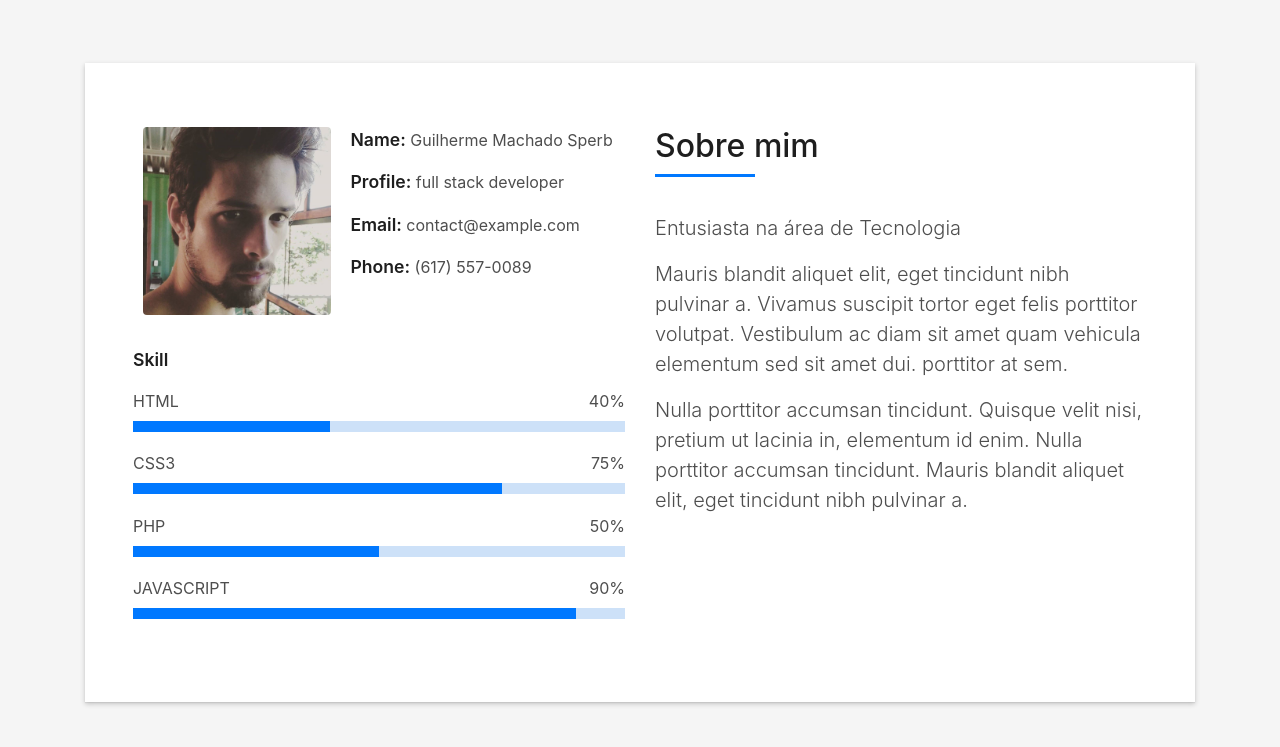
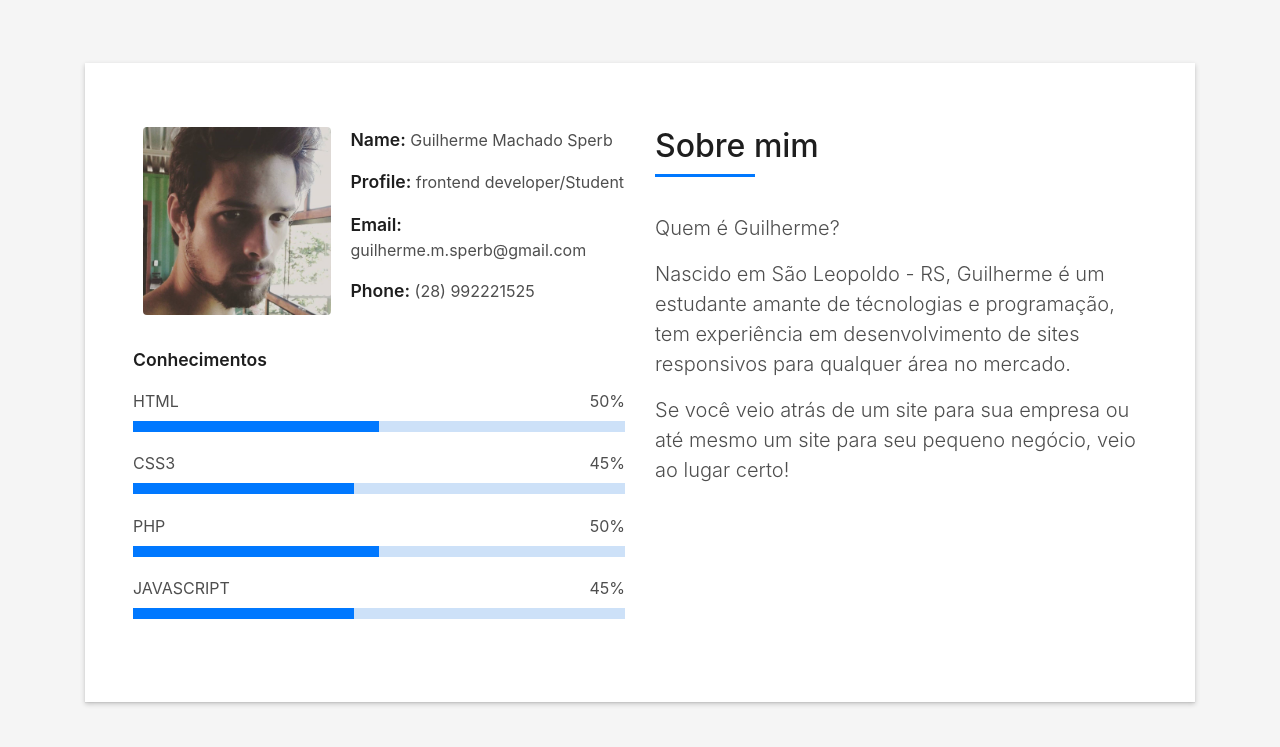
Before and after one commit to NoRecess/meu-site, a plain HTML site: page index.html in a window 1280 px wide. Shown: the part 801-1548 px from the top of the page. Drawn offline with Linux system fonts and the light colour scheme; files whose address does not match are found by name.

Commit message:
alterações no texto
Alterado texto.

```diff
--- a/index.html
+++ b/index.html
@@ -75,8 +75,8 @@
       <div class="table-cell">
         <div class="container">
           <!--<p class="display-6 color-d">Hello, world!</p>-->
-          <h1 class="intro-title mb-4">I am Morgan Freeman</h1>
-          <p class="intro-subtitle"><span class="text-slider-items">CEO DevFolio,Web Developer,Web Designer,Frontend Developer,Graphic Designer</span><strong class="text-slider"></strong></p>
+          <h1 class="intro-title mb-4">Guilherme Sperb</h1>
+          <p class="intro-subtitle"><span class="text-slider-items">Frontend Developer,student,Technical Telecommunications </span><strong class="text-slider"></strong></p>
           <!-- <p class="pt-3"><a class="btn btn-primary btn js-scroll px-4" href="#about" role="button">Learn More</a></p> -->
         </div>
       </div>
@@ -102,29 +102,29 @@
                     <div class="col-sm-6 col-md-7">
                       <div class="about-info">
                         <p><span class="title-s">Name: </span> <span>Guilherme Machado Sperb</span></p>
-                        <p><span class="title-s">Profile: </span> <span>full stack developer</span></p>
-                        <p><span class="title-s">Email: </span> <span>contact@example.com</span></p>
-                        <p><span class="title-s">Phone: </span> <span>(617) 557-0089</span></p>
+                        <p><span class="title-s">Profile: </span> <span>frontend developer/Student</span></p>
+                        <p><span class="title-s">Email: </span> <span>guilherme.m.sperb@gmail.com</span></p>
+                        <p><span class="title-s">Phone: </span> <span>(28) 992221525</span></p>
                       </div>
                     </div>
                   </div>
                   <div class="skill-mf">
-                    <p class="title-s">Skill</p>
-                    <span>HTML</span> <span class="pull-right">40%</span>
+                    <p class="title-s">Conhecimentos</p>
+                    <span>HTML</span> <span class="pull-right">50%</span>
                     <div class="progress">
-                      <div class="progress-bar" role="progressbar" style="width: 40%;" aria-valuenow="85" aria-valuemin="0" aria-valuemax="100"></div>
+                      <div class="progress-bar" role="progressbar" style="width: 50%;" aria-valuenow="50" aria-valuemin="0" aria-valuemax="100"></div>
                     </div>
-                    <span>CSS3</span> <span class="pull-right">75%</span>
+                    <span>CSS3</span> <span class="pull-right">45%</span>
                     <div class="progress">
-                      <div class="progress-bar" role="progressbar" style="width: 75%" aria-valuenow="75" aria-valuemin="0" aria-valuemax="100"></div>
+                      <div class="progress-bar" role="progressbar" style="width: 45%" aria-valuenow="45" aria-valuemin="0" aria-valuemax="100"></div>
                     </div>
                     <span>PHP</span> <span class="pull-right">50%</span>
                     <div class="progress">
                       <div class="progress-bar" role="progressbar" style="width: 50%" aria-valuenow="50" aria-valuemin="0" aria-valuemax="100"></div>
                     </div>
-                    <span>JAVASCRIPT</span> <span class="pull-right">90%</span>
+                    <span>JAVASCRIPT</span> <span class="pull-right">45%</span>
                     <div class="progress">
-                      <div class="progress-bar" role="progressbar" style="width: 90%" aria-valuenow="90" aria-valuemin="0" aria-valuemax="100"></div>
+                      <div class="progress-bar" role="progressbar" style="width: 45%" aria-valuenow="45" aria-valuemin="0" aria-valuemax="100"></div>
                     </div>
                   </div>
                 </div>
@@ -136,17 +136,16 @@
                       </h5>
                     </div>
                     <p class="lead">
-                      Entusiasta na área de Tecnologia
+                      Quem é Guilherme?
                     </p>
                     <p class="lead">
-                      Mauris blandit aliquet elit, eget tincidunt nibh pulvinar a. Vivamus suscipit tortor eget felis
-                      porttitor volutpat. Vestibulum
-                      ac diam sit amet quam vehicula elementum sed sit amet dui. porttitor at sem.
+                      Nascido em São Leopoldo - RS, Guilherme é um estudante amante de técnologias e programação, tem
+                      experiência em desenvolvimento de sites responsivos para qualquer área no mercado.
+
                     </p>
                     <p class="lead">
-                      Nulla porttitor accumsan tincidunt. Quisque velit nisi, pretium ut lacinia in, elementum id enim.
-                      Nulla porttitor accumsan
-                      tincidunt. Mauris blandit aliquet elit, eget tincidunt nibh pulvinar a.
+                      Se você veio atrás de um site para sua empresa ou até mesmo um site para seu pequeno negócio,
+                      veio ao lugar certo!
                     </p>
                   </div>
                 </div>
```
